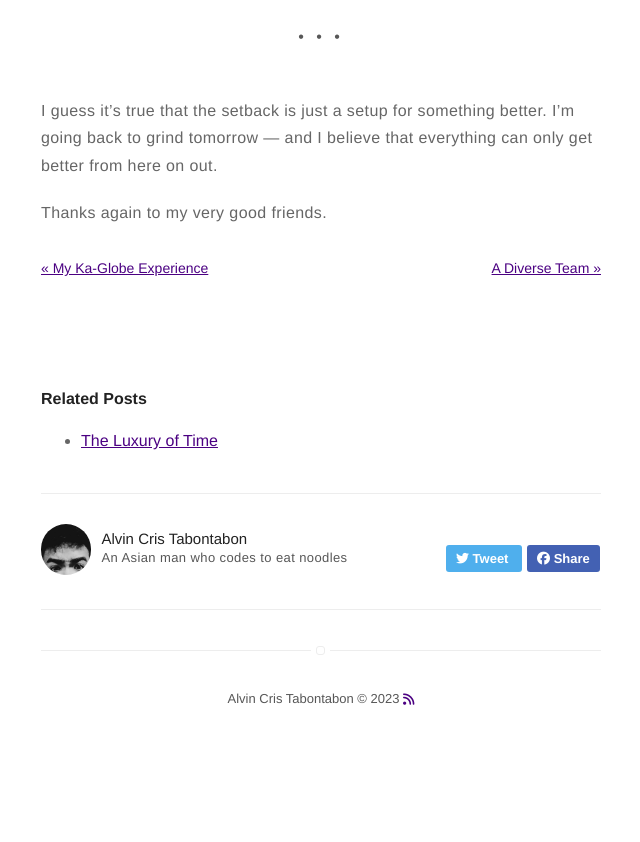
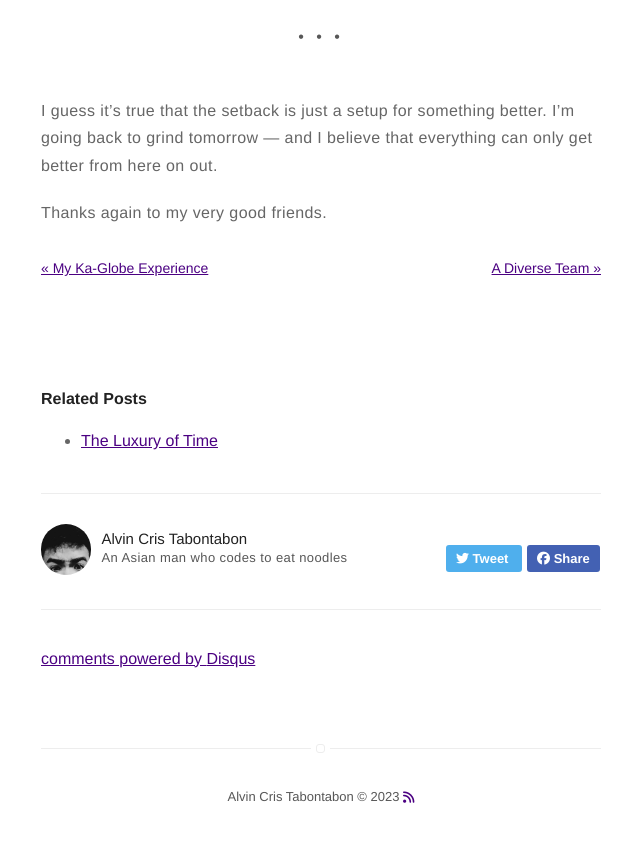
Before and after one commit to acltabontabon/acltabontabon.github.io, a Jekyll site: the page built from _posts/2021-08-01-my-good-friends.markdown, in a window 1280 px wide and 900 px high, scrolled down 1711 px, cut to the strip 55-897 px from the top of the window. Shown: the whole strip, without its empty margins (319-959 px from the left). Built offline with Jekyll 4.4.1, drawn with Linux system fonts in a browser that asks for light colours; nearby versions of some CDN libraries; comment, search, counter and statistics services are not loaded; before the commit the page ends 2513 px from its top, so only the background shows below that; some of the changed lines change nothing that is shown.

Commit message:
Enable disqus (#14)

```diff
--- a/_config.yml
+++ b/_config.yml
@@ -24,8 +24,8 @@ analytics-google: 'G-B501PMT6GE'
 
 # if you don't want comments in your posts, leave categories empty
 disqus:
-  shortname: github # enter this from your disqus account
-  categories: [] # only show disqus for posts that have these categories
+  shortname: acltabontabon # enter this from your disqus account
+  categories: [blog] # only show disqus for posts that have these categories
 
 # if you don't have any of social below, comment the line
 facebook: acltabontabon
```
